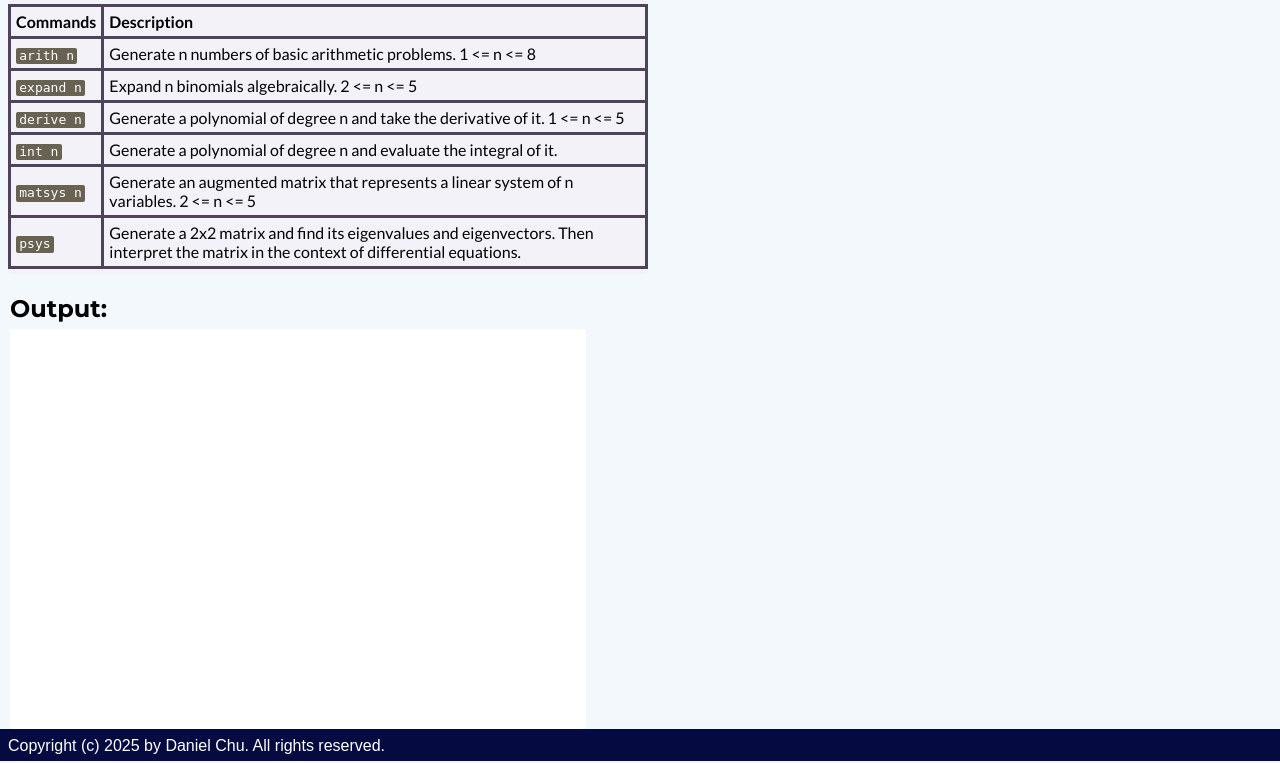
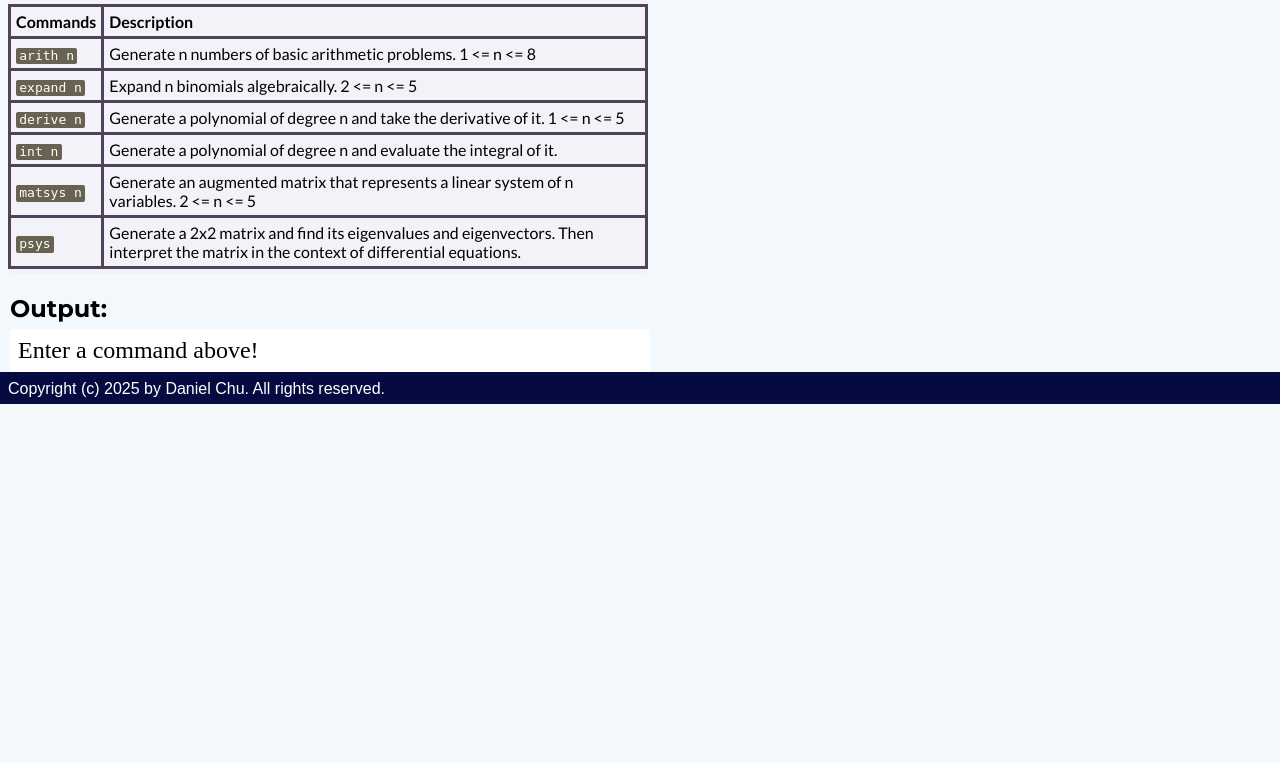
Before and after one commit to danchurlian/DChu-s-Problem-Generator, a Flask app: page /math_problem_generator in a window 1280 px wide. Shown: the part 210-973 px from the top of the page. After the commit the page ends 614 px from the top, so only its background shows below. Run offline with Flask 3, Linux system fonts and the light colour scheme.

Commit message:
Changed font of math input, added padding, added default message in math page

```diff
--- a/app.py
+++ b/app.py
@@ -64,12 +64,13 @@ def math_help_section() -> str:
 @app.route("/math_problem_generator", methods=["GET", "POST"])
 def math_problem_generator():
     math_help_table: str = math_help_section()
+    mathml_block: str = "<div>Enter a command above!</div>"
 
     if (request.method == "POST"):
         user_input: str = request.form["command_line"]
-        mathml_block: str = parse_math_command(user_input)
-        return render_template("math_problem_generator.html", math_problem=mathml_block, math_help_section_markdown=math_help_table)
-    return render_template("math_problem_generator.html", math_help_section_markdown=math_help_table)
+        mathml_block = parse_math_command(user_input)
+
+    return render_template("math_problem_generator.html", math_problem=mathml_block, math_help_section_markdown=math_help_table)
 
 @app.route("/about", methods=["GET"])
 def about():
--- a/static/style.css
+++ b/static/style.css
@@ -133,12 +133,16 @@ nav a {
 #math-display {
     /* float: right; */
     display: block;
-    width: 45vw;
-    height: 50vh;
+    width: 50vw;
+    /* height: auto; */
     background-color: white;
     border-radius: 3px;
 
-    font-family: Lato, sans-serif;
-    font-size: 2rem;
+    font-family: serif;
+    font-size: 1.5rem;
     margin-right: 1em;
 }
+
+#math-display > * {
+    padding: 0.5rem;
+}
```
